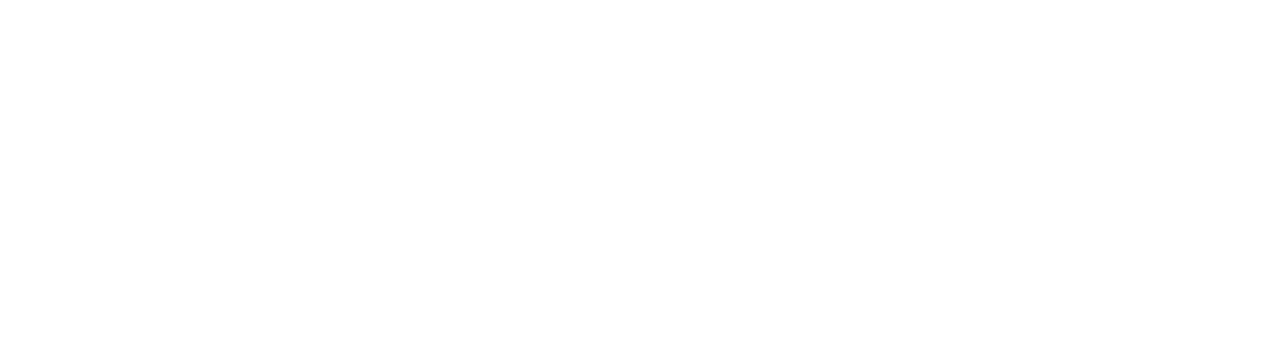
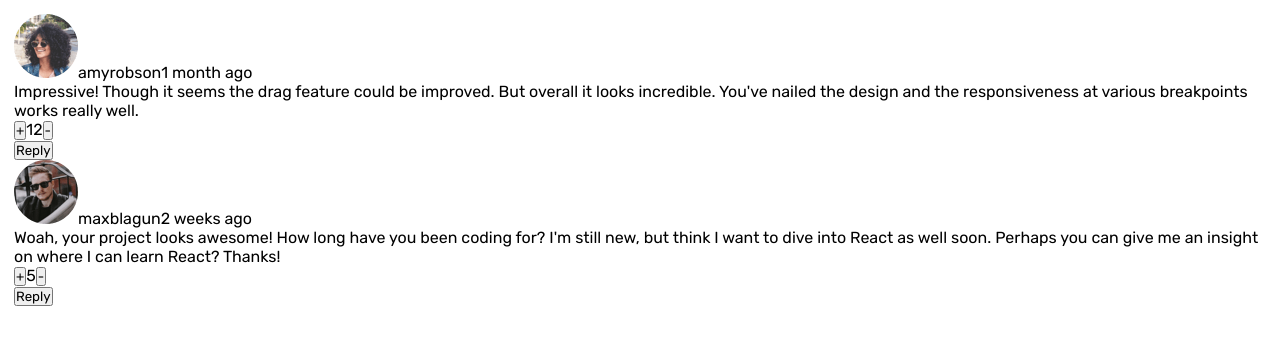
Before and after one commit to JakubCukrowski/comments-frontend-mentor, a website built with webpack: page index.html in a window 1280 px wide. Built offline with nearby package versions, Linux system fonts and the light colour scheme.

Commit message:
Rendering first comments

```diff
--- a/package.json
+++ b/package.json
@@ -1,7 +1,9 @@
 {
   "devDependencies": {
     "@webpack-cli/generators": "^3.0.2",
+    "copy-webpack-plugin": "^11.0.0",
     "css-loader": "^6.7.3",
+    "file-loader": "^6.2.0",
     "html-webpack-plugin": "^5.5.1",
     "prettier": "^2.8.8",
     "sass": "^1.62.0",
--- a/src/index.ts
+++ b/src/index.ts
@@ -1 +1,192 @@
 import "./styles/main.scss"
+
+const commentsContainer: HTMLElement = document.querySelector(".comments")
+
+interface LoggedUser {
+    image: {
+        png: string
+        webp: string
+    },
+    username: string
+}
+
+interface Comments {
+    commentsData: Array<{
+        id: number
+        content: string
+        createdAt: string
+        score: number
+
+        user: {
+            image: {
+                png: string
+                webp: string
+            },
+
+            username: string
+        },
+
+        replies?: Array<{
+            id: number
+            content: string
+            createdAt: string
+            score: number
+            replyingTo: string
+
+            user: {
+                image: {
+                    png: string
+                    webp: string
+                }
+
+                username: string
+            }
+        }>
+    }>
+}
+
+const loggedUser: LoggedUser = {
+    image: {
+        png: "./images/avatars/image-juliusomo.png",
+        webp: "./images/avatars/image-juliusomo.webp"
+    },
+    username: "juliusomo"
+
+}
+
+
+
+
+const comments: Comments = {
+    commentsData: [
+        {
+        id: 1,
+        content: "Impressive! Though it seems the drag feature could be improved. But overall it looks incredible. You've nailed the design and the responsiveness at various breakpoints works really well.",
+        createdAt: "1 month ago",
+        score: 12,
+        user: {
+            image: {
+            png: "./images/avatars/image-amyrobson.png",
+            webp: "./images/avatars/image-amyrobson.webp"
+            },
+            username: "amyrobson"
+        },
+        replies: []
+        },
+
+        {
+        id: 2,
+        content: "Woah, your project looks awesome! How long have you been coding for? I'm still new, but think I want to dive into React as well soon. Perhaps you can give me an insight on where I can learn React? Thanks!",
+        createdAt: "2 weeks ago",
+        score: 5,
+        user: {
+            image: {
+            png: "./images/avatars/image-maxblagun.png",
+            webp: "./images/avatars/image-maxblagun.webp"
+            },
+            username: "maxblagun"
+        },
+        replies: [
+            {
+            id: 3,
+            content: "If you're still new, I'd recommend focusing on the fundamentals of HTML, CSS, and JS before considering React. It's very tempting to jump ahead but lay a solid foundation first.",
+            createdAt: "1 week ago",
+            score: 4,
+            replyingTo: "maxblagun",
+            user: {
+                image: {
+                png: "./images/avatars/image-ramsesmiron.png",
+                webp: "./images/avatars/image-ramsesmiron.webp"
+                },
+                username: "ramsesmiron"
+            }
+            },
+
+            {
+            id: 4,
+            content: "I couldn't agree more with this. Everything moves so fast and it always seems like everyone knows the newest library/framework. But the fundamentals are what stay constant.",
+            createdAt: "2 days ago",
+            score: 2,
+            replyingTo: "ramsesmiron",
+            user: {
+                image: {
+                png: "./images/avatars/image-juliusomo.png",
+                webp: "./images/avatars/image-juliusomo.webp"
+                },
+                username: "juliusomo"
+            }
+            }
+        ]
+        }
+    ]
+}
+
+//creates span for creation date and username
+
+const createSpanElement = (spanContent: string | number, className?: string) => {
+    const newSpanElement: HTMLSpanElement = document.createElement("span")
+    newSpanElement.classList.add(className)
+    newSpanElement.innerText = `${spanContent}`
+    return newSpanElement
+}
+
+const createDivElement = (toAppend: Array<HTMLElement>, classList: string) => {
+    const newDiv: HTMLDivElement = document.createElement("div")
+    newDiv.classList.add(classList)
+
+    newDiv.append(...toAppend)
+    return newDiv
+}
+
+const createImgElement = (image: string) => {
+    const newImgElement: HTMLImageElement = document.createElement("img")
+    newImgElement.setAttribute("src", image)
+    newImgElement.setAttribute("alt", "avatar")
+    return newImgElement
+}
+
+const createButtonElement = (text: string | number) => {
+    const newButtonElement = document.createElement("button")
+    newButtonElement.innerText = `${text}`
+    return newButtonElement
+}
+
+const renderComments = (
+    image: string,
+    username: string,
+    date: string,
+    content: string,
+    upvotes: number,
+    reply: string
+    ) => {
+    const newLiElement: HTMLLIElement = document.createElement("li")
+
+    //top section of the comment
+    const newImage: HTMLImageElement = createImgElement(image)
+    const name: HTMLSpanElement = createSpanElement(username, "nick")
+    const createdAt: HTMLSpanElement = createSpanElement(date, "created-at")
+
+    const userInfoDiv: HTMLDivElement = createDivElement([newImage, name, createdAt], "user-info")
+
+    //content of the comment
+    const newPelement: HTMLParagraphElement = document.createElement("p")
+    newPelement.innerText = content
+
+    //bottom section - buttons
+    const upvoteBtn: HTMLButtonElement = createButtonElement("+")
+    const downvoteBtn: HTMLButtonElement = createButtonElement("-")
+    const votesSpan: HTMLSpanElement = createSpanElement(upvotes)
+    const upvotesDiv: HTMLDivElement = createDivElement([upvoteBtn, votesSpan, downvoteBtn], "upvotes")
+
+    const replyBtn: HTMLButtonElement = createButtonElement(reply)
+
+    const buttonsContaier = createDivElement([upvotesDiv, replyBtn], "buttons-container")
+
+    newLiElement.append(userInfoDiv, newPelement, buttonsContaier)
+    commentsContainer.append(newLiElement)
+
+}
+
+comments.commentsData.forEach(comment => {
+    renderComments(comment.user.image.png, comment.user.username, comment.createdAt, comment.content, comment.score, "Reply")
+})
--- a/src/styles/main.scss
+++ b/src/styles/main.scss
@@ -1,9 +1,11 @@
 @import "./colors";
+@import url('https://fonts.googleapis.com/css2?family=Rubik:wght@400;500;700&display=swap');
 
 * {
     margin: 0;
     padding: 0;
     box-sizing: border-box;
+    font-family: 'Rubik', sans-serif;
 }
 
 .comments-section {
--- a/webpack.config.js
+++ b/webpack.config.js
@@ -2,6 +2,8 @@
 
 const path = require("path");
 const HtmlWebpackPlugin = require("html-webpack-plugin");
+const CopyWebpackPlugin = require('copy-webpack-plugin');
+const loader = require("sass-loader");
 
 const isProduction = process.env.NODE_ENV == "production";
 
@@ -21,6 +23,12 @@ const config = {
       template: "index.html",
     }),
 
+    new CopyWebpackPlugin({
+      patterns: [
+        { from: 'src/images', to: 'images' },
+      ],
+    }),
+
     // Add your plugins here
     // Learn more about plugins from https://webpack.js.org/configuration/plugins/
   ],
@@ -36,8 +44,12 @@ const config = {
         use: [stylesHandler, "css-loader", "sass-loader"],
       },
       {
-        test: /\.(eot|svg|ttf|woff|woff2|png|jpg|gif)$/i,
-        type: "asset",
+        test: /\.(png|svg|jpg|jpeg|gif)$/i,
+        type: "asset/resource",
+        generator: {
+          filename: 'images/[name][ext]',
+        },
+        include: path.resolve(__dirname, 'src', 'images')
       },
 
       // Add your rules for custom modules here
```
Also changed, not shown: dist/images/avatars/image-amyrobson.png (added), dist/images/avatars/image-amyrobson.webp (added), dist/images/avatars/image-juliusomo.png (added), dist/images/avatars/image-juliusomo.webp (added), dist/images/avatars/image-maxblagun.png (added), dist/images/avatars/image-maxblagun.webp (added), dist/images/avatars/image-ramsesmiron.png (added), dist/images/avatars/image-ramsesmiron.webp (added), dist/images/favicon-32x32.png (added), dist/images/icon-delete.svg (added), dist/images/icon-edit.svg (added), dist/images/icon-minus.svg (added), dist/images/icon-plus.svg (added), dist/images/icon-reply.svg (added), 2 more files, 1 other file.
